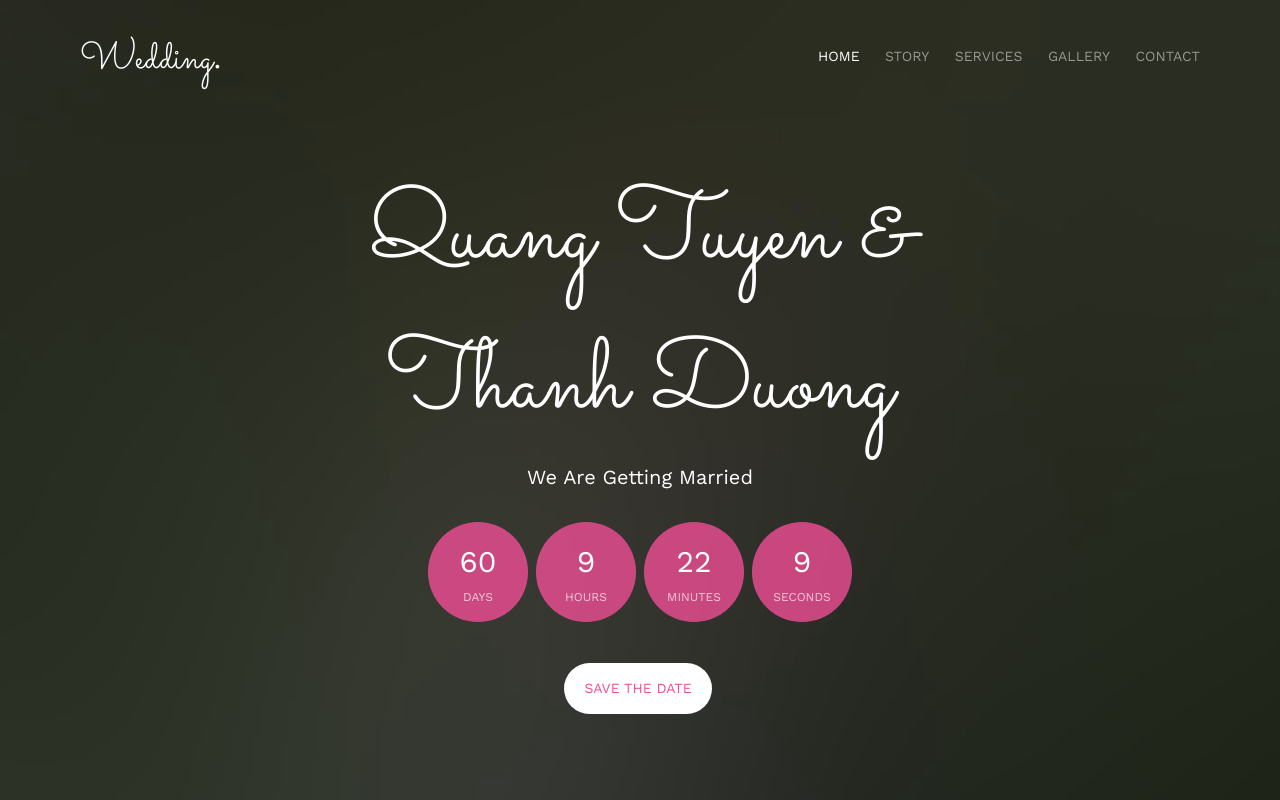
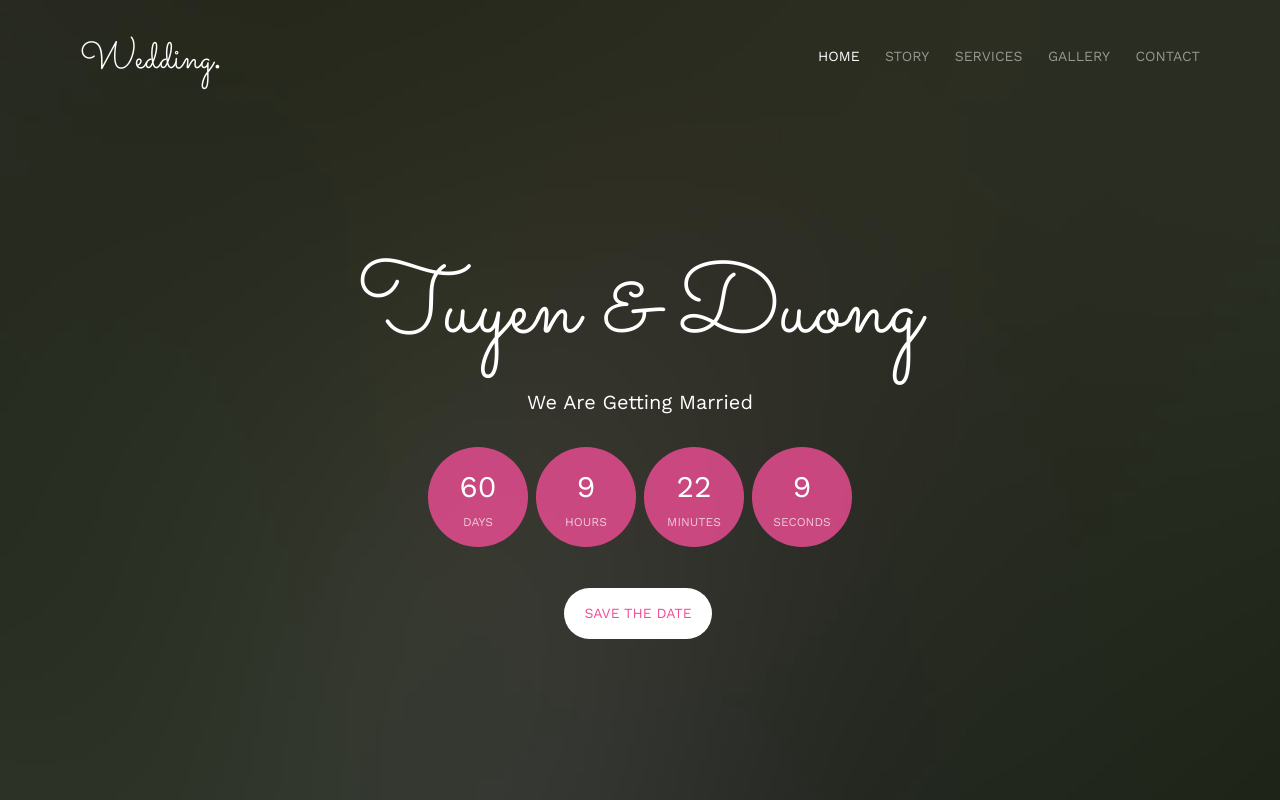
Before and after one commit to tuyenvquang/tuyenvquang.github.io, a plain HTML site: page index.html in a window 1280 px wide. Shown: the top 800 px of the page. Drawn offline with nearby package versions, Linux system fonts and the light colour scheme; files whose address does not match are found by name.

Commit message:
Update index.html

```diff
--- a/index.html
+++ b/index.html
@@ -113,7 +113,7 @@
 				<div class="col-md-8 col-md-offset-2 text-center">
 					<div class="display-t">
 						<div class="display-tc animate-box" data-animate-effect="fadeIn">
-							<h1>Quang Tuyen &amp; Thanh Duong</h1>
+							<h1>Tuyen &amp; Duong</h1>
 							<h2>We Are Getting Married</h2>
 							<div class="simply-countdown simply-countdown-one"></div>
 							<p><a href="#" class="btn btn-default btn-sm">Save the date</a></p>
```
